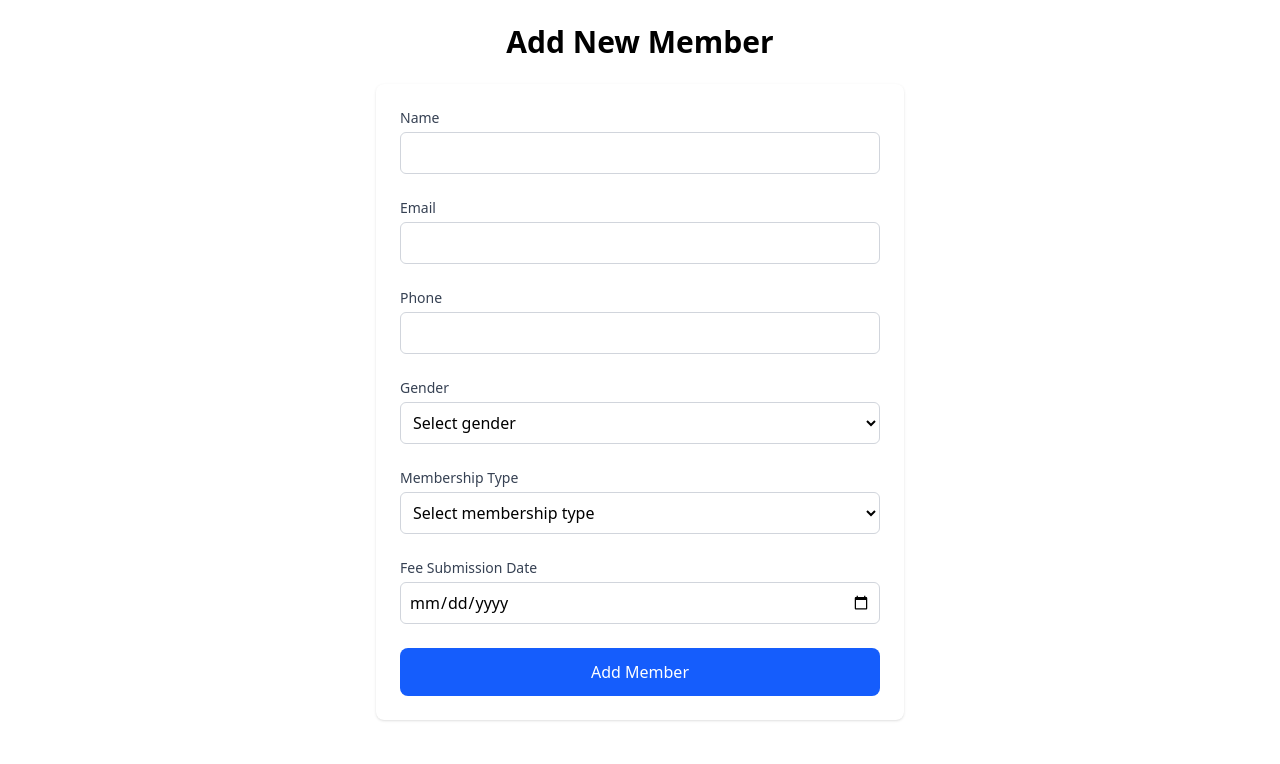
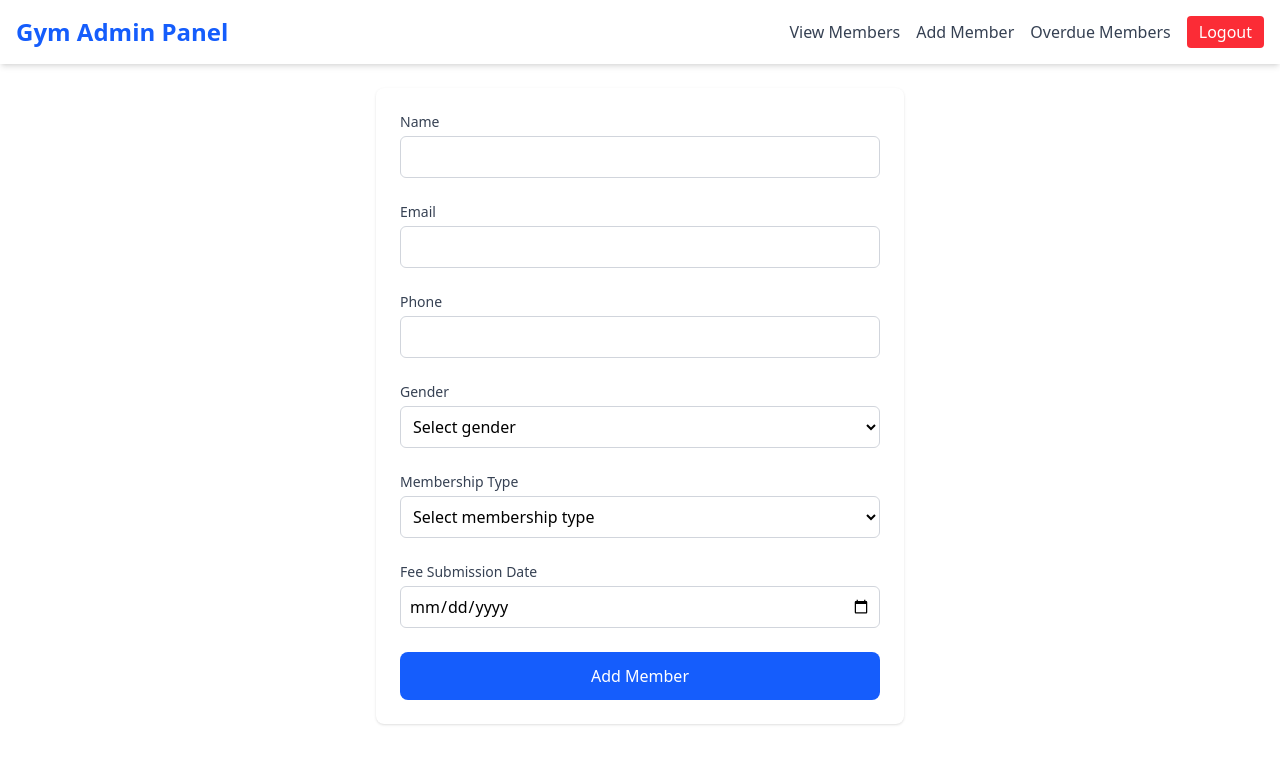
Before and after one commit to Jawad-00/Gymify, a React (Vite) app in the folder gymify-fe/fe-gymify/: page /members/add in a window 1280 px wide. Shown: the top 764 px of the page. Built offline with nearby package versions, Linux system fonts and the light colour scheme; sample sign-in values are in the browser's storage.

Commit message:
Updated Add new member page with a Navbar

```diff
--- a/gymify-fe/fe-gymify/src/components/MemberForm.jsx
+++ b/gymify-fe/fe-gymify/src/components/MemberForm.jsx
@@ -1,7 +1,7 @@
 import { useEffect, useState } from "react";
 import { useNavigate, useParams } from "react-router-dom";
 import axios from "../services/api";
-
+import Navbar from "../components/Navbar"; // ✅ navbar import
 export default function MemberForm() {
   const { id } = useParams(); // member id if editing
   const navigate = useNavigate();
@@ -82,10 +82,10 @@ export default function MemberForm() {
   };
 
   return (
+    <>
+      <Navbar /> {/* ✅ Minimal impact addition */}
     <div className="p-6 max-w-xl mx-auto">
-      <h1 className="text-3xl font-semibold mb-6 text-center">
-        {id ? "Edit Member" : "Add New Member"}
-      </h1>
+
 
       {error && (
         <p className="mb-4 text-center text-red-600 font-semibold">{error}</p>
@@ -139,6 +139,7 @@ export default function MemberForm() {
         </form>
       )}
     </div>
+    </>
   );
 }
 
--- a/gymify-fe/fe-gymify/src/pages/Login.jsx
+++ b/gymify-fe/fe-gymify/src/pages/Login.jsx
@@ -1,7 +1,7 @@
 import { useState } from "react";
 import axios from "../services/api";
 import { useNavigate } from "react-router-dom";
-
+import Navbar from "../components/Navbar"; // ✅ navbar import
 export default function Login() {
   const [username, setUsername] = useState("");
   const [password, setPassword] = useState("");
@@ -33,6 +33,8 @@ export default function Login() {
   };
 
   return (
+    <>
+      <Navbar /> {/* ✅ Minimal impact addition */}
     <div className="min-h-screen flex items-center justify-center bg-gray-100 p-4">
       <div className="w-full max-w-md bg-white rounded-2xl shadow-lg p-8">
         <h2 className="text-2xl font-bold text-center mb-6">Gym Admin Login</h2>
@@ -67,5 +69,7 @@ export default function Login() {
         </form>
       </div>
     </div>
+        </>
+
   );
 }
```
